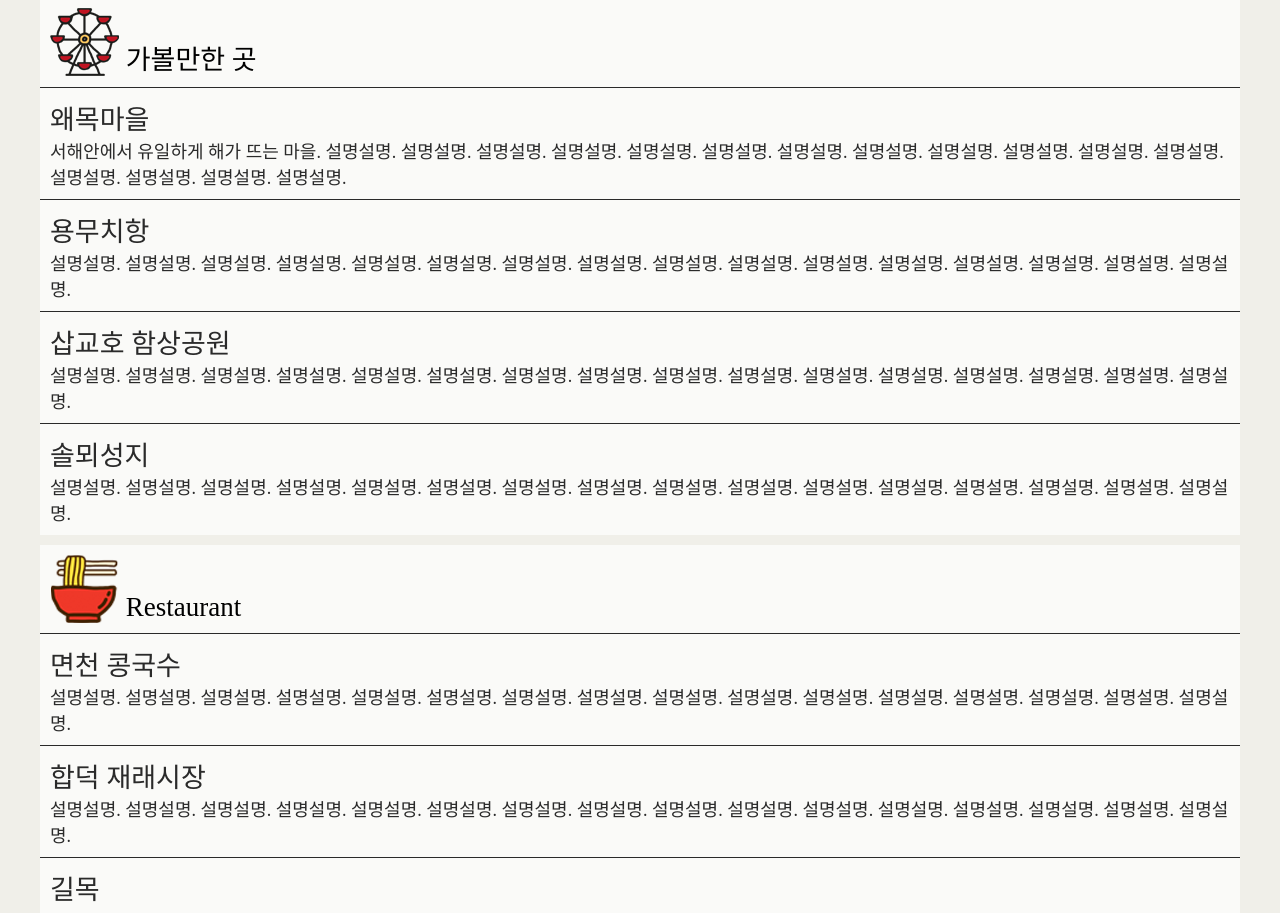
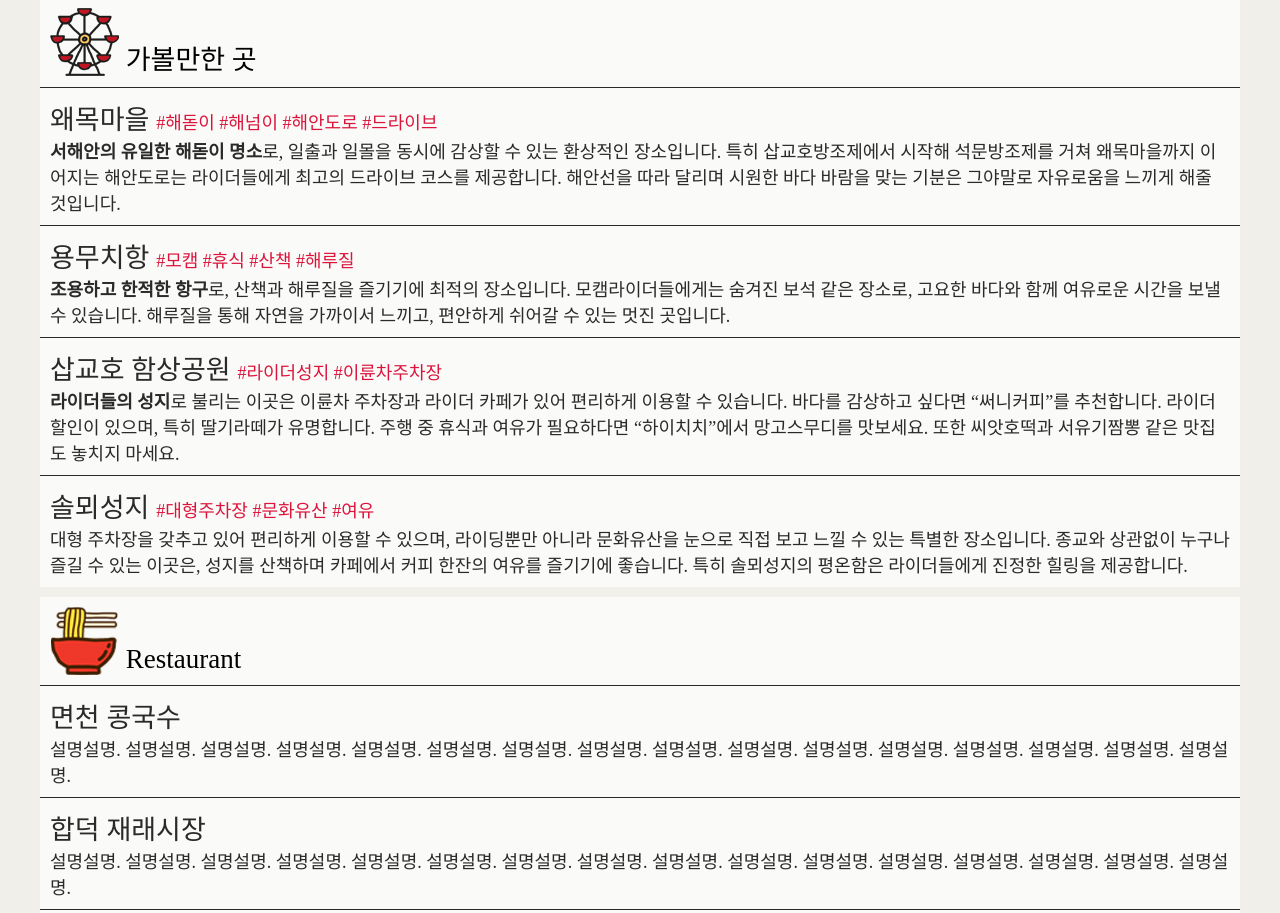
Before and after one commit to gaheeyoon/dangjin-map, a plain HTML site: page index.html in a window 1280 px wide. Shown: the part 906-1819 px from the top of the page. Drawn offline with nearby package versions, Linux system fonts and the light colour scheme; a web font is replaced by a local one.

Commit message:
관광지 설명 추가

```diff
--- a/index.html
+++ b/index.html
@@ -91,11 +91,13 @@
             class="tourist"
           >
             <span class="companyName">왜목마을</span>
+            <span class="companyTag">#해돋이 #해넘이 #해안도로 #드라이브</span>
             <div class="companyExplain">
-              서해안에서 유일하게 해가 뜨는 마을. 설명설명. 설명설명. 설명설명.
-              설명설명. 설명설명. 설명설명. 설명설명. 설명설명. 설명설명.
-              설명설명. 설명설명. 설명설명. 설명설명. 설명설명. 설명설명.
-              설명설명.
+              <b>서해안의 유일한 해돋이 명소</b>로, 일출과 일몰을 동시에 감상할
+              수 있는 환상적인 장소입니다. 특히 삽교호방조제에서 시작해
+              석문방조제를 거쳐 왜목마을까지 이어지는 해안도로는 라이더들에게
+              최고의 드라이브 코스를 제공합니다. 해안선을 따라 달리며 시원한
+              바다 바람을 맞는 기분은 그야말로 자유로움을 느끼게 해줄 것입니다.
             </div>
           </a>
         </li>
@@ -106,10 +108,12 @@
             class="tourist"
           >
             <span class="companyName">용무치항</span>
+            <span class="companyTag">#모캠 #휴식 #산책 #해루질</span>
             <div class="companyExplain">
-              설명설명. 설명설명. 설명설명. 설명설명. 설명설명. 설명설명.
-              설명설명. 설명설명. 설명설명. 설명설명. 설명설명. 설명설명.
-              설명설명. 설명설명. 설명설명. 설명설명.
+              <b>조용하고 한적한 항구</b>로, 산책과 해루질을 즐기기에 최적의
+              장소입니다. 모캠라이더들에게는 숨겨진 보석 같은 장소로, 고요한
+              바다와 함께 여유로운 시간을 보낼 수 있습니다. 해루질을 통해 자연을
+              가까이서 느끼고, 편안하게 쉬어갈 수 있는 멋진 곳입니다.
             </div>
           </a>
         </li>
@@ -120,10 +124,14 @@
             class="tourist"
           >
             <span class="companyName">삽교호 함상공원</span>
+            <span class="companyTag">#라이더성지 #이륜차주차장</span>
             <div class="companyExplain">
-              설명설명. 설명설명. 설명설명. 설명설명. 설명설명. 설명설명.
-              설명설명. 설명설명. 설명설명. 설명설명. 설명설명. 설명설명.
-              설명설명. 설명설명. 설명설명. 설명설명.
+              <b>라이더들의 성지</b>로 불리는 이곳은 이륜차 주차장과 라이더
+              카페가 있어 편리하게 이용할 수 있습니다. 바다를 감상하고 싶다면
+              “써니커피”를 추천합니다. 라이더 할인이 있으며, 특히 딸기라떼가
+              유명합니다. 주행 중 휴식과 여유가 필요하다면 “하이치치”에서
+              망고스무디를 맛보세요. 또한 씨앗호떡과 서유기짬뽕 같은 맛집도
+              놓치지 마세요.
             </div>
           </a>
         </li>
@@ -134,10 +142,13 @@
             class="tourist"
           >
             <span class="companyName">솔뫼성지</span>
+            <span class="companyTag">#대형주차장 #문화유산 #여유</span>
             <div class="companyExplain">
-              설명설명. 설명설명. 설명설명. 설명설명. 설명설명. 설명설명.
-              설명설명. 설명설명. 설명설명. 설명설명. 설명설명. 설명설명.
-              설명설명. 설명설명. 설명설명. 설명설명.
+              대형 주차장을 갖추고 있어 편리하게 이용할 수 있으며, 라이딩뿐만
+              아니라 문화유산을 눈으로 직접 보고 느낄 수 있는 특별한 장소입니다.
+              종교와 상관없이 누구나 즐길 수 있는 이곳은, 성지를 산책하며
+              카페에서 커피 한잔의 여유를 즐기기에 좋습니다. 특히 솔뫼성지의
+              평온함은 라이더들에게 진정한 힐링을 제공합니다.
             </div>
           </a>
         </li>
```
